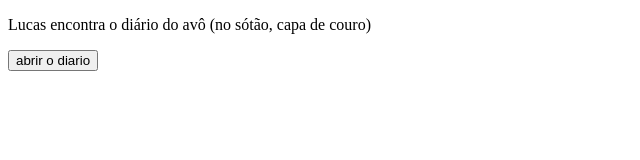
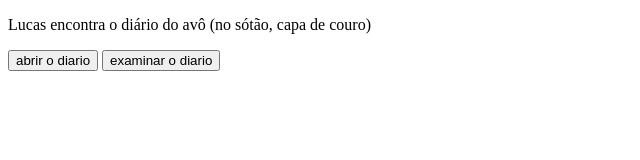
Before and after one commit to rafa0santos/trabalho-de-pc-, a plain HTML site: page index.html in a window 1280 px wide. Shown: the whole page, without its empty margins (0-640 px from the left). Drawn offline with Linux system fonts and the light colour scheme.

Commit message:
Update index.html

```diff
--- a/index.html
+++ b/index.html
@@ -4,13 +4,16 @@
 <head>
     <meta charset="UTF-8">
     <meta name="viewport" content="width=device-width, initial-scale=1.0">
-    <title>Document</title>
+    <title>Cadê o vovô</title>
 </head>
 <body>
    <main>
-    <div>
+    <div class="passo" id>
         <p>Lucas encontra o diário do avô (no sótão, capa de couro)</p>
         <button class="bnt-proximo">abrir o diario</button>
+        <button class="bnt-proximo">examinar o diario</button>
+
+
     </div>
    </main>
 
```
